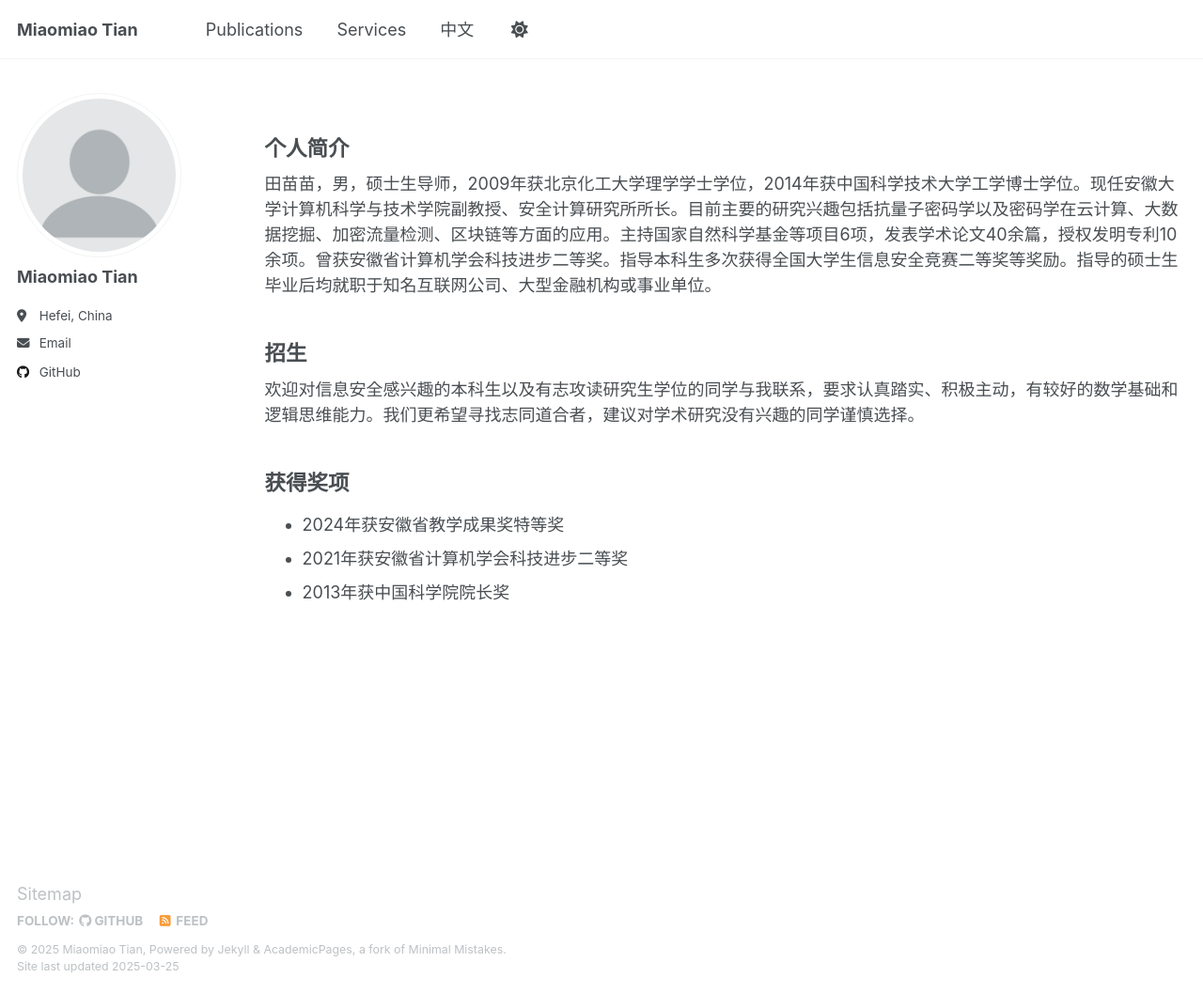
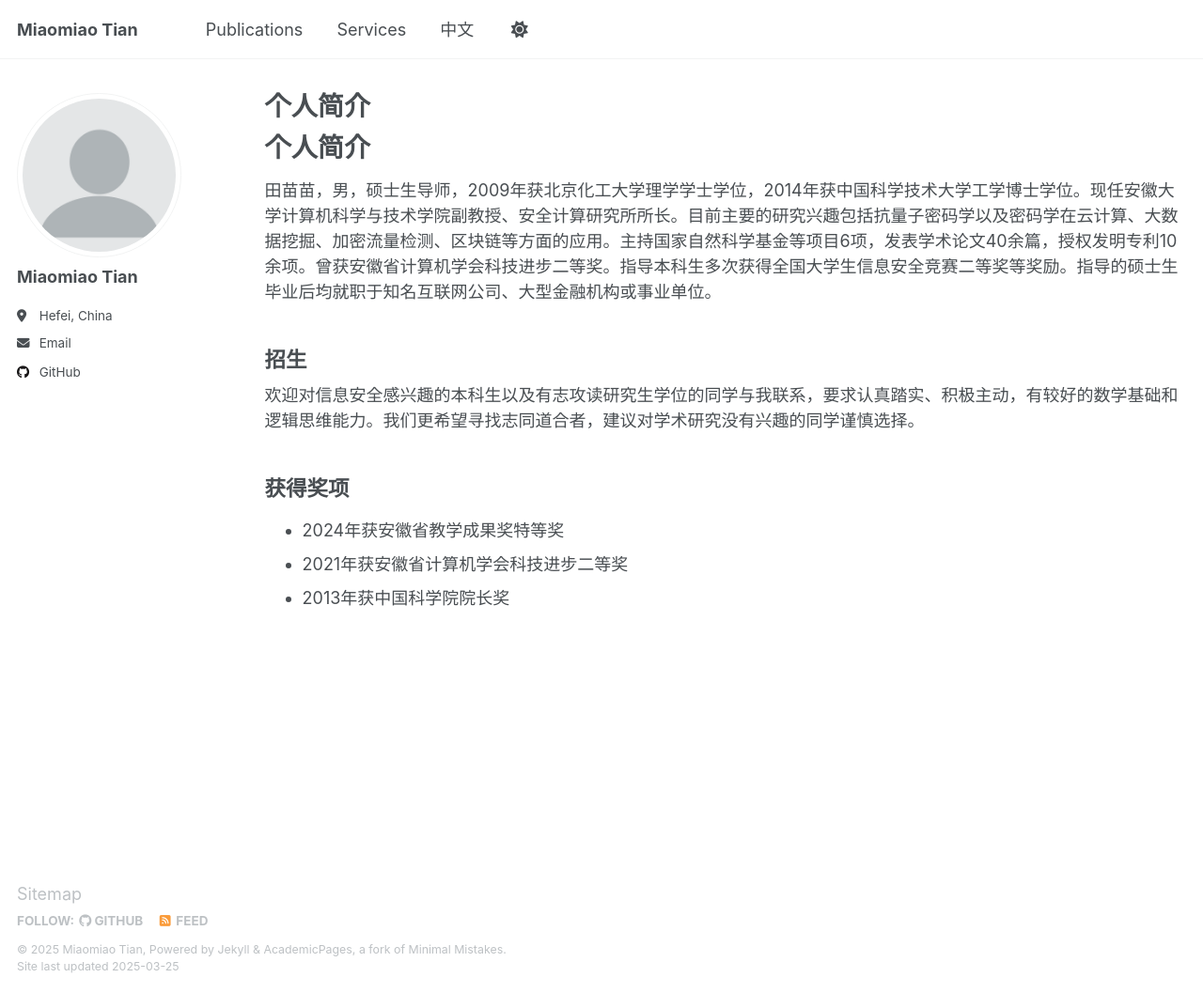
Before and after one commit to dmtian/dmtian.github.io, a Jekyll site: the page built from _pages/chinese.html, in a window 1280 px wide and 1057 px high. Shown: the whole window at 94% size. Built offline with Jekyll 4.4.1, drawn with Linux system fonts in a browser that asks for light colours.

Commit message:
Update chinese.html

```diff
--- a/_pages/chinese.html
+++ b/_pages/chinese.html
@@ -1,11 +1,11 @@
 ---
 layout: archive
-title: "  "
+title: "个人简介"
 permalink: /chinese/
 author_profile: true
 ---
 
-<h2>个人简介</h2>
+<h1>个人简介</h1>
 田苗苗，男，硕士生导师，2009年获北京化工大学理学学士学位，2014年获中国科学技术大学工学博士学位。现任安徽大学计算机科学与技术学院副教授、安全计算研究所所长。目前主要的研究兴趣包括抗量子密码学以及密码学在云计算、大数据挖掘、加密流量检测、区块链等方面的应用。主持国家自然科学基金等项目6项，发表学术论文40余篇，授权发明专利10余项。曾获安徽省计算机学会科技进步二等奖。指导本科生多次获得全国大学生信息安全竞赛二等奖等奖励。指导的硕士生毕业后均就职于知名互联网公司、大型金融机构或事业单位。
 <br>
 <h2>招生</h2>
```
